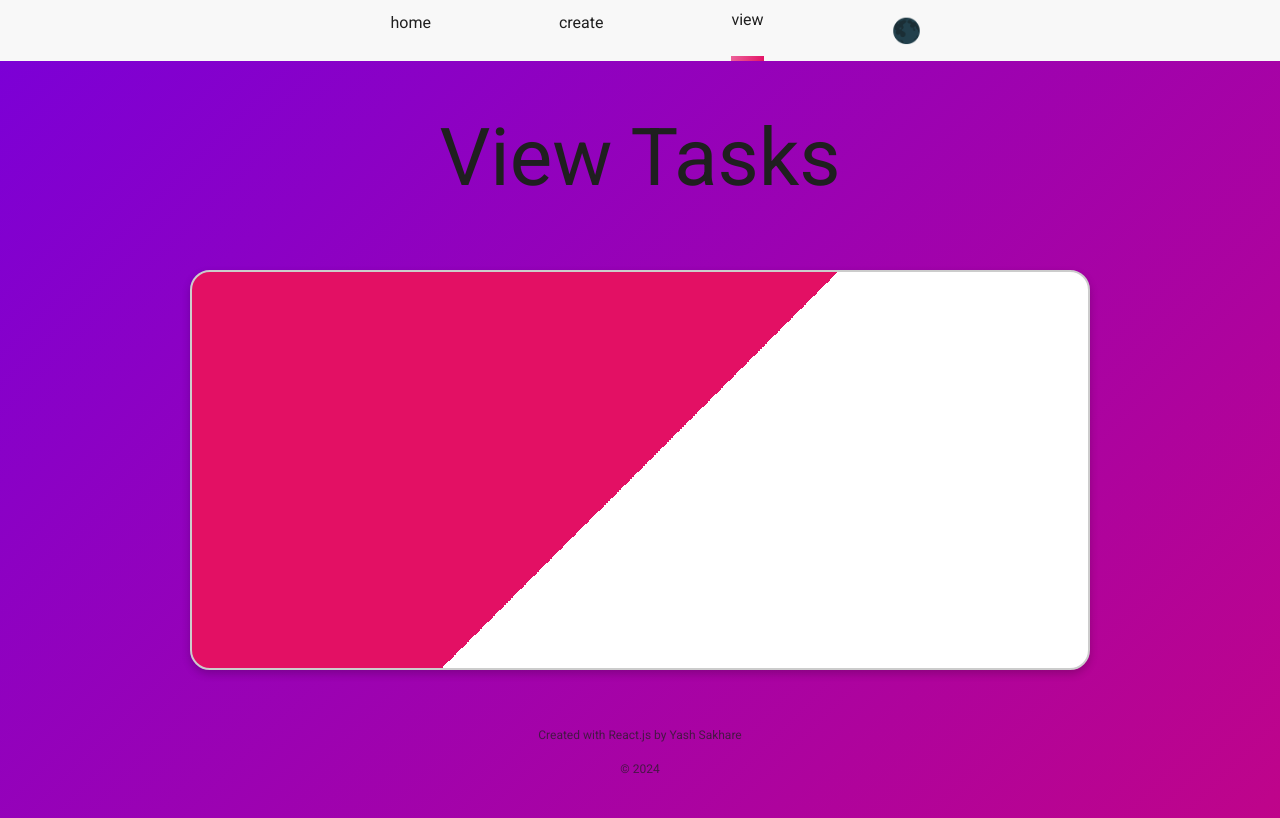
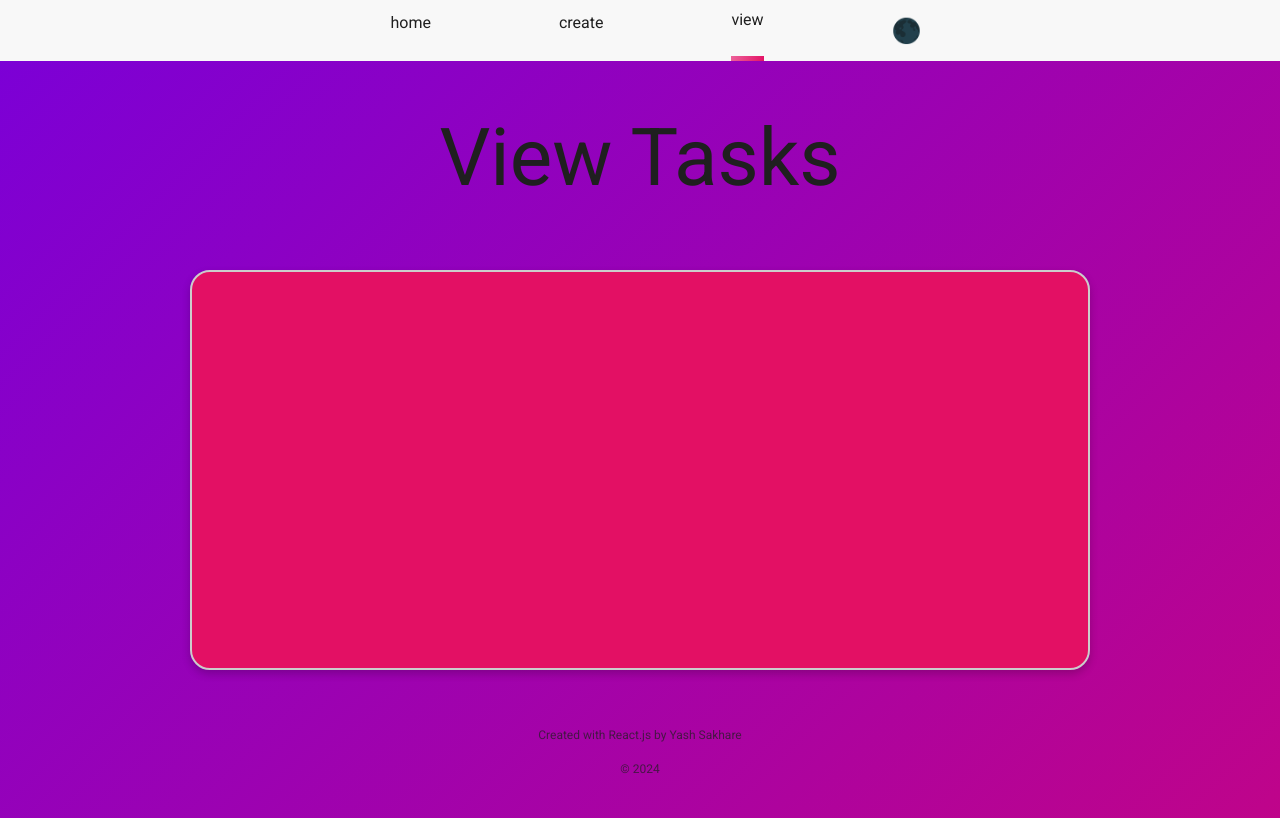
Before and after one commit to YSCodez/task-handler, a React (Create React App) app: page /view in a window 1280 px wide. Built offline with nearby package versions, Linux system fonts and the light colour scheme; the HTML template or start-up script is replaced by a standard one.

Commit message:
Gradient changes

```diff
--- a/src/components/view/View.module.scss
+++ b/src/components/view/View.module.scss
@@ -31,7 +31,7 @@
   position: relative;
   width: 900px;
   height: 400px;
-  background: linear-gradient(135deg, rgba(227, 16, 100, 1) 50%, rgba(255, 255, 255, 1) 20%);
+  background: rgba(227, 16, 100, 1);
   border-radius: 20px;
   border: 2px solid #ccc;
   box-shadow: 0px 4px 8px rgba(0, 0, 0, 0.2);
```
Also changed, not shown: src/img/homepage.png (added), 1 other file (tests, documents, lock files or other folders).
